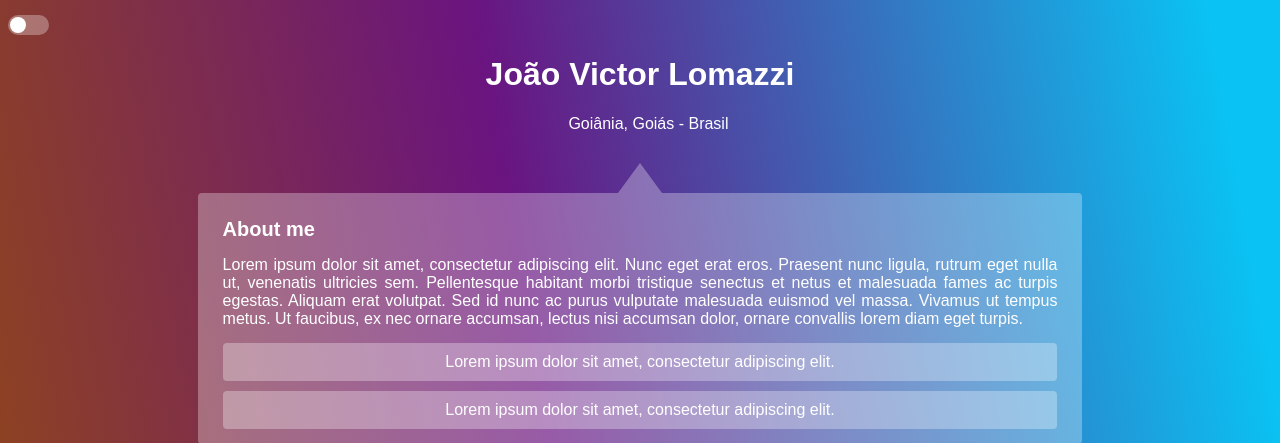
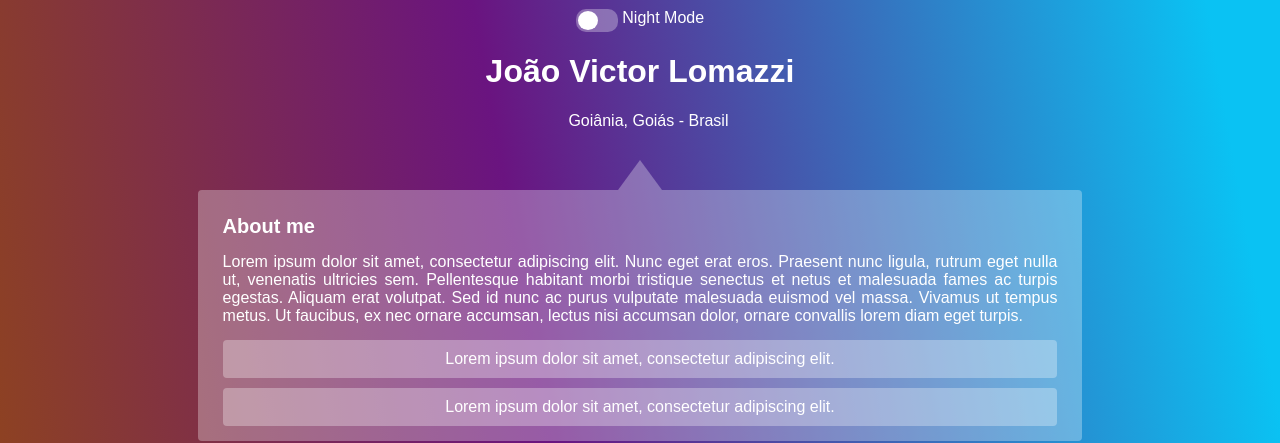
Before and after one commit to jvlomazzi/jvlomazzi.github.io, a PHP site: page / in a window 1280 px wide. Shown: the part 201-644 px from the top of the page. Run offline with PHP 8.4, Linux system fonts and the light colour scheme; some libraries are stand-ins or nearby versions; some web fonts are replaced.

Commit message:
Update Night Mode

```diff
--- a/assets/css/style.css
+++ b/assets/css/style.css
@@ -8,10 +8,17 @@ body{
     background: linear-gradient(80deg, rgba(152,79,6,1) 0%, rgba(106,20,128,1) 46%, rgba(10,194,243,1) 93%);
     color: #FFFFFF;
 }
+.switcher-container{
+    display: flex!important;
+    width: fit-content;
+    /* margin-left: auto; */
+    /* margin-right: auto; */
+    margin: 10px auto 10px auto;
+}
 .slider-button{
     display: flex;
-    width: 41px;
-    height: 20px;
+    width: 42px;
+    height: 23px;
     background-color: var(--opWhite);
     border-radius: 10px;
 }
@@ -21,12 +28,13 @@ body{
     margin: 0 0 0 2px;
 }
 .slider-button input[type="checkbox"]:checked + label{
-    right: -21px;
+    right: -18px;
     animation: switcherChecked;
     animation-duration: .5s;
     -webkit-animation: switcherChecked;
     -webkit-animation-duration: .5s;
 }
+
 .slider-button input[type="checkbox"]:not(:checked) + label{
     right: 0;
     animation: switcherNotChecked;
@@ -34,21 +42,25 @@ body{
     -webkit-animation: switcherNotChecked;
     -webkit-animation-duration: .5s;
 }
+.circle-switcher:before{
+    color: cornflowerblue;
+}
 .circle-switcher{
     position: relative;
     cursor: pointer;
     background-color: #FFFFFF;
-    width: 16px;
+    color: cornflowerblue;
+    width: 20px;
     margin: 2px 0;
     border-radius: 50%;
     float: left;
 }
 @keyframes switcherChecked{
     from{ right: 0 }
-    to{ right: -21px }
+    to{ right: -19px }
 }
 @keyframes switcherNotChecked{
-    from{ right: -21px }
+    from{ right: -19px }
     to{ right: 0 }
 }
 .responsive-img{
--- /dev/null
+++ b/assets/js/script.js
@@ -0,0 +1,4 @@
+$("#night_mode").change(function(){
+    console.log("Teste");
+});
+console.log("iniciou arquivo");
--- a/index.html
+++ b/index.html
@@ -8,14 +8,25 @@
         <link href="https://fonts.googleapis.com/css?family=Muli&display=swap" rel="stylesheet">
         <link href="assets/css/style.css" rel="stylesheet">
         <link href="assets/css/all.min.css" rel="stylesheet">
-
+        <script
+        src="https://code.jquery.com/jquery-3.4.1.min.js"
+        integrity="sha256-CSXorXvZcTkaix6Yvo6HppcZGetbYMGWSFlBw8HfCJo="
+        crossorigin="anonymous"></script>
         <script src="assets/js/all.min.js"></script>
+        <script src="assets/js/script.js"></script>
     </head>
     <body>
         <img id="profile_picture" class="responsive-img" src="https://image.freepik.com/vetores-gratis/siga-me-design-de-tema-social-e-de-negocios_24877-50426.jpg" alt="Profile picture">
-        <p class="slider-button">
-            <input type="checkbox" name="dark_mode" id="dark_mode"><label class="circle-switcher" for="dark_mode"></label></input>
-        </p>
+        <div class="switcher-container">
+            <div class="slider-button">
+                <input type="checkbox" name="night_mode" id="night_mode">
+                    <label class="circle-switcher" for="night_mode"></label>
+                </input>
+            </div>
+            &nbsp;
+            <span>Night Mode</span>
+        </div>
+
         <h1>Jo&atilde;o Victor Lomazzi</h1>
         <p><i class="fa fa-map-marker-alt"></i> Goi&acirc;nia, Goi&aacute;s - Brasil</p>
         <div class="about-area">
```
